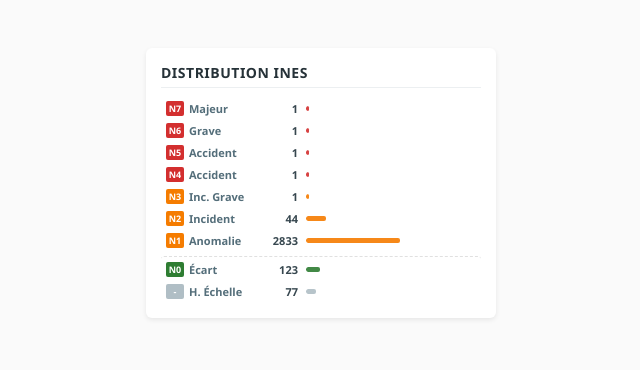
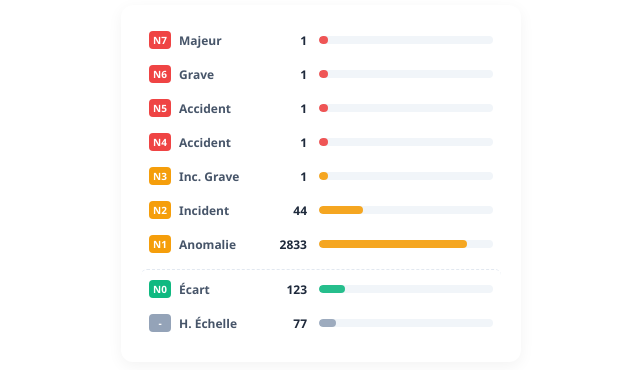
Before and after one commit to lietheo/nucleaire_graph, a plain HTML site: page index.html in a window 1280 px wide. Shown: the whole page, without its empty margins (319-959 px from the left). Drawn offline with Linux system fonts and the light colour scheme.

Commit message:
Update index.html

```diff
--- a/index.html
+++ b/index.html
@@ -2,36 +2,25 @@
 <html lang="fr">
 <head>
     <meta charset="UTF-8">
-    <title>Distribution INES - Validé</title>
+    <title>Distribution INES - Grand Format</title>
     <style>
         /* --- BASE --- */
         body {
             font-family: 'Segoe UI', Roboto, Helvetica, Arial, sans-serif;
-            background-color: #fafafa;
-            color: #37474f;
+            background-color: transparent;
+            margin: 0;
+            padding: 5px; /* Réduit pour gagner de la place */
             display: flex;
             justify-content: center;
-            padding-top: 40px;
         }
 
         .dashboard-card {
             background: white;
-            width: 350px;
-            padding: 15px;
-            border-radius: 6px;
-            box-shadow: 0 2px 5px rgba(0,0,0,0.08);
+            width: 400px; /* Largeur augmentée */
+            padding: 20px;
+            border-radius: 12px;
+            box-shadow: 0 4px 15px rgba(0,0,0,0.05);
             box-sizing: border-box;
-        }
-
-        h2 {
-            font-weight: 700;
-            font-size: 14px;
-            margin: 0 0 10px 0;
-            color: #263238;
-            border-bottom: 1px solid #eceff1;
-            padding-bottom: 5px;
-            text-transform: uppercase;
-            letter-spacing: 0.5px;
         }
 
         /* --- LISTE --- */
@@ -39,36 +28,36 @@
 
         .ines-item {
             display: grid;
-            grid-template-columns: 105px 35px 1fr;
+            grid-template-columns: 125px 45px 1fr; /* Ajusté pour la nouvelle largeur */
             align-items: center;
-            margin-bottom: 1px;
-            padding: 3px 5px;
-            border-radius: 3px;
+            margin-bottom: 4px;
+            padding: 6px 8px;
+            border-radius: 6px;
             cursor: help;
             position: relative;
         }
 
-        .ines-item:hover { background-color: #f5f7f8; }
+        .ines-item:hover { background-color: #f8fafc; }
 
         /* --- TOOLTIP --- */
         .ines-item .tooltip-content {
             visibility: hidden;
-            width: 280px;
-            background-color: #263238;
+            width: 320px;
+            background-color: #1e293b;
             color: #fff;
-            border-radius: 4px;
-            padding: 10px 12px;
+            border-radius: 8px;
+            padding: 12px;
             position: absolute;
             z-index: 999;
             left: 50%;
             transform: translateX(-50%);
             bottom: 100%;
-            margin-bottom: 8px;
-            box-shadow: 0 4px 12px rgba(0,0,0,0.3);
-            font-size: 11px;
-            line-height: 1.4;
+            margin-bottom: 10px;
+            box-shadow: 0 10px 20px rgba(0,0,0,0.2);
+            font-size: 12px;
+            line-height: 1.5;
             opacity: 0;
-            transition: opacity 0.2s, bottom 0.2s;
+            transition: all 0.2s ease;
             pointer-events: none;
             text-align: left;
         }
@@ -76,65 +65,63 @@
         .ines-item .tooltip-content::after {
             content: ""; position: absolute; top: 100%; left: 50%; margin-left: -6px;
             border-width: 6px; border-style: solid;
-            border-color: #263238 transparent transparent transparent;
+            border-color: #1e293b transparent transparent transparent;
         }
 
         .ines-item:hover .tooltip-content {
             visibility: visible;
             opacity: 1;
-            bottom: 110%;
+            bottom: 115%;
         }
 
-        .tt-title { display: block; font-weight: bold; color: #ffcc80; margin-bottom: 4px; font-size: 12px; border-bottom: 1px solid rgba(255,255,255,0.1); padding-bottom: 2px;}
+        .tt-title { display: block; font-weight: bold; color: #facc15; margin-bottom: 4px; font-size: 13px; border-bottom: 1px solid rgba(255,255,255,0.1); padding-bottom: 4px;}
 
         /* --- ELEMENTS VISUELS --- */
-        .level-label { display: flex; align-items: center; gap: 5px; }
+        .level-label { display: flex; align-items: center; gap: 8px; }
 
         .level-tag {
-            font-size: 9px; font-weight: 700; color: white;
+            font-size: 10px; font-weight: 800; color: white;
             background-color: var(--c);
-            padding: 1px 0; border-radius: 2px; width: 18px; text-align: center;
+            padding: 2px 0; border-radius: 4px; width: 22px; text-align: center;
         }
 
-        .level-desc { color: #546e7a; font-size: 11px; font-weight: 600; white-space: nowrap; }
+        .level-desc { color: #475569; font-size: 12px; font-weight: 600; white-space: nowrap; }
 
         .level-count {
-            text-align: right; padding-right: 8px;
-            font-weight: 600; color: #37474f; font-size: 11px;
+            text-align: right; padding-right: 12px;
+            font-weight: 700; color: #1e293b; font-size: 12px;
         }
 
         .bar-wrapper {
-            height: 5px;
-            border-radius: 2px;
+            height: 8px;
+            background-color: #f1f5f9;
+            border-radius: 10px;
             display: flex; align-items: center;
             overflow: hidden;
         }
 
         .bar {
-            height: 100%; border-radius: 2px;
+            height: 100%; border-radius: 10px;
             width: var(--w); background-color: var(--c); opacity: 0.9;
-            min-width: 3px;
+            min-width: 4px;
         }
 
         /* --- COULEURS --- */
-        .cat-red    { --c: #d32f2f; }
-        .cat-orange { --c: #f57c00; }
-        .cat-green  { --c: #2e7d32; }
-        .cat-grey   { --c: #b0bec5; }
+        .cat-red    { --c: #ef4444; }
+        .cat-orange { --c: #f59e0b; }
+        .cat-green  { --c: #10b981; }
+        .cat-grey   { --c: #94a3b8; }
 
         .separator {
-            margin-top: 5px;
-            padding-top: 5px;
-            border-top: 1px dashed #e0e0e0;
+            margin-top: 10px;
+            padding-top: 10px;
+            border-top: 1px dashed #e2e8f0;
         }
-
     </style>
 </head>
 <body>
 
     <div class="dashboard-card">
-        <h2>Distribution INES</h2>
-
         <ul class="ines-list">
             <li class="ines-item cat-red">
                 <div class="tooltip-content">
@@ -143,7 +130,7 @@
                 </div>
                 <div class="level-label"><span class="level-tag">N7</span> <span class="level-desc">Majeur</span></div>
                 <div class="level-count">1</div>
-                <div class="bar-wrapper"><div class="bar" style="--w: 2%"></div></div>
+                <div class="bar-wrapper"><div class="bar" style="--w: 5%"></div></div>
             </li>
 
             <li class="ines-item cat-red">
@@ -153,57 +140,57 @@
                 </div>
                 <div class="level-label"><span class="level-tag">N6</span> <span class="level-desc">Grave</span></div>
                 <div class="level-count">1</div>
-                <div class="bar-wrapper"><div class="bar" style="--w: 2%"></div></div>
+                <div class="bar-wrapper"><div class="bar" style="--w: 5%"></div></div>
             </li>
 
             <li class="ines-item cat-red">
                 <div class="tooltip-content">
                     <span class="tt-title">Niveau 5 : Accident</span>
-                    Rejet limité : application partielle des mesures d'urgence. Dommages graves au cœur du réacteur. Exemple : Three Mile Island.
+                    Rejet limité : dommages graves au cœur du réacteur. Exemple : Three Mile Island.
                 </div>
                 <div class="level-label"><span class="level-tag">N5</span> <span class="level-desc">Accident</span></div>
                 <div class="level-count">1</div>
-                <div class="bar-wrapper"><div class="bar" style="--w: 2%"></div></div>
+                <div class="bar-wrapper"><div class="bar" style="--w: 5%"></div></div>
             </li>
 
             <li class="ines-item cat-red">
                 <div class="tooltip-content">
                     <span class="tt-title">Niveau 4 : Accident (local)</span>
-                    Dommages mineurs au cœur ou exposition d'un travailleur à une dose mortelle. Rejet mineur sans risque extérieur majeur.
+                    Dommages mineurs au cœur. Rejet mineur sans risque extérieur majeur.
                 </div>
                 <div class="level-label"><span class="level-tag">N4</span> <span class="level-desc">Accident</span></div>
                 <div class="level-count">1</div>
-                <div class="bar-wrapper"><div class="bar" style="--w: 2%"></div></div>
+                <div class="bar-wrapper"><div class="bar" style="--w: 5%"></div></div>
             </li>
 
             <li class="ines-item cat-orange">
                 <div class="tooltip-content">
                     <span class="tt-title">Niveau 3 : Incident Grave</span>
-                    Exposition &gt; 10 fois la limite annuelle pour un travailleur. Rejet très faible. Effet sanitaire non létal.
+                    Exposition &gt; 10 fois la limite annuelle pour un travailleur. Rejet très faible.
                 </div>
                 <div class="level-label"><span class="level-tag">N3</span> <span class="level-desc">Inc. Grave</span></div>
                 <div class="level-count">1</div>
-                <div class="bar-wrapper"><div class="bar" style="--w: 2%"></div></div>
+                <div class="bar-wrapper"><div class="bar" style="--w: 5%"></div></div>
             </li>
 
             <li class="ines-item cat-orange">
                 <div class="tooltip-content">
                     <span class="tt-title">Niveau 2 : Incident</span>
-                    Défaillance technique importante ou exposition d'un travailleur &gt; limite annuelle. Conséquences significatives sur site.
+                    Défaillance technique importante ou exposition travailleur &gt; limite annuelle.
                 </div>
                 <div class="level-label"><span class="level-tag">N2</span> <span class="level-desc">Incident</span></div>
                 <div class="level-count">44</div>
-                <div class="bar-wrapper"><div class="bar" style="--w: 12%"></div></div>
+                <div class="bar-wrapper"><div class="bar" style="--w: 25%"></div></div>
             </li>
 
             <li class="ines-item cat-orange">
                 <div class="tooltip-content">
                     <span class="tt-title">Niveau 1 : Anomalie</span>
-                    Sortie du régime de fonctionnement autorisé. Conséquences nulles pour l'environnement ou les populations.
+                    Sortie du régime de fonctionnement autorisé. Conséquences nulles.
                 </div>
                 <div class="level-label"><span class="level-tag">N1</span> <span class="level-desc">Anomalie</span></div>
                 <div class="level-count">2833</div>
-                <div class="bar-wrapper"><div class="bar" style="--w: 55%"></div></div>
+                <div class="bar-wrapper"><div class="bar" style="--w: 85%"></div></div>
             </li>
 
             <li class="ines-item cat-green separator">
@@ -213,17 +200,17 @@
                 </div>
                 <div class="level-label"><span class="level-tag">N0</span> <span class="level-desc">Écart</span></div>
                 <div class="level-count">123</div>
-                <div class="bar-wrapper"><div class="bar" style="--w: 8%"></div></div>
+                <div class="bar-wrapper"><div class="bar" style="--w: 15%"></div></div>
             </li>
 
             <li class="ines-item cat-grey">
                 <div class="tooltip-content">
                     <span class="tt-title">Hors Échelle</span>
-                    Événement non pertinent vis-à-vis de l'échelle INES ou ne répondant pas aux critères de classement.
+                    Événement non pertinent vis-à-vis de l'échelle INES.
                 </div>
                 <div class="level-label"><span class="level-tag">-</span> <span class="level-desc">H. Échelle</span></div>
                 <div class="level-count">77</div>
-                <div class="bar-wrapper"><div class="bar" style="--w: 6%"></div></div>
+                <div class="bar-wrapper"><div class="bar" style="--w: 10%"></div></div>
             </li>
         </ul>
     </div>
```
